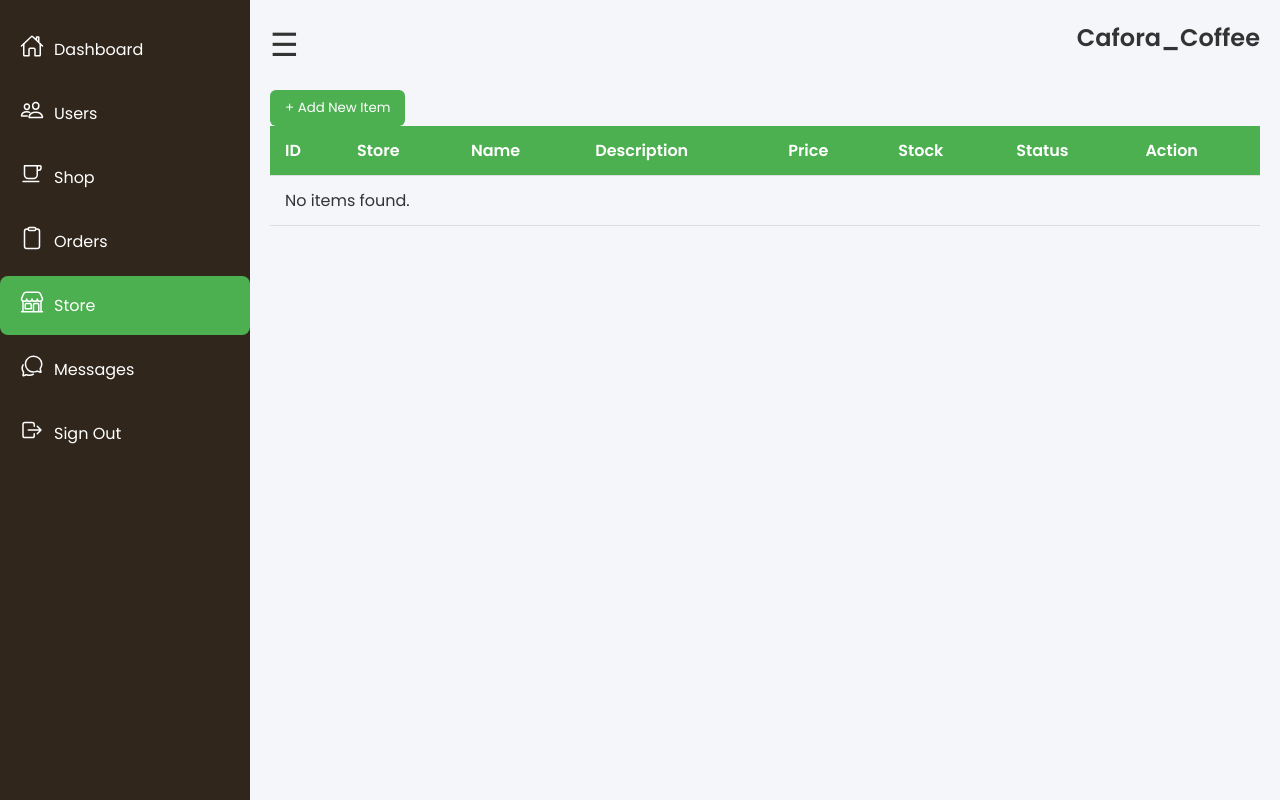
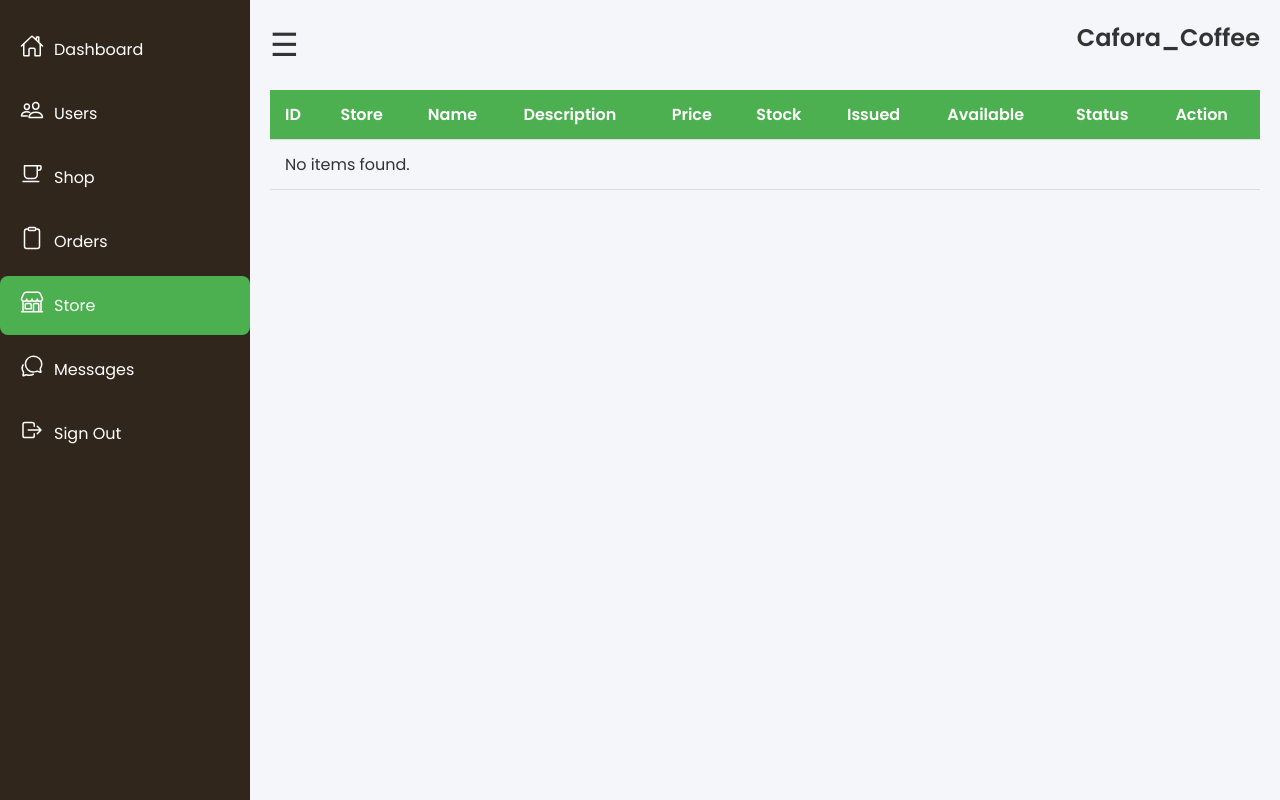
Before and after one commit to keshan-dev/cafora_coffee_php, a PHP site: page /admin/manage_store.php in a window 1280 px wide. Run offline with PHP 8.4, Linux system fonts and the light colour scheme; the visitor is signed in with stand-in values (Sample User, id 1); data that the repository does not hold is empty.

Commit message:
Add issued columd and logic for that

```diff
--- a/admin/manage_store.php
+++ b/admin/manage_store.php
@@ -3,33 +3,18 @@
 require '../includes/auth.php';
 require '../includes/database_connection.php';
 
-// Add Item
-if (isset($_POST['add'])) {
-    $store_id    = $_POST['store_id'];
-    $name        = $_POST['name'];
-    $description = $_POST['description'];
-    $price       = $_POST['price'];
-    $stock       = $_POST['stock'];
-    $status      = $_POST['status'];
+// Update Issued only
+if (isset($_POST['update_issued'])) {
+    $id     = $_POST['item_id'];
+    $issued = (int) $_POST['issued'];
 
-    $stmt = $pdo->prepare("INSERT INTO store_items (store_id,name,description,price,stock,status,created_at) VALUES (?,?,?,?,?,?,NOW())");
-    $stmt->execute([$store_id,$name,$description,$price,$stock,$status]);
-    header("Location: manage_store.php"); exit;
-}
-
-// Update Item
-if (isset($_POST['update'])) {
-    $id          = $_POST['item_id'];
-    $store_id    = $_POST['store_id'];
-    $name        = $_POST['name'];
-    $description = $_POST['description'];
-    $price       = $_POST['price'];
-    $stock       = $_POST['stock'];
-    $status      = $_POST['status'];
-
-    $stmt = $pdo->prepare("UPDATE store_items SET store_id=?, name=?, description=?, price=?, stock=?, status=? WHERE id=?");
-    $stmt->execute([$store_id,$name,$description,$price,$stock,$status,$id]);
-    header("Location: manage_store.php"); exit;
+    // make sure issued is not negative
+    if ($issued >= 0) {
+        $stmt = $pdo->prepare("UPDATE store_items SET issued=? WHERE id=?");
+        $stmt->execute([$issued, $id]);
+    }
+    header("Location: manage_store.php");
+    exit;
 }
 
 // Delete Item
@@ -41,7 +26,11 @@
 }
 
 // Fetch Items & Stores
-$items = $pdo->query("SELECT si.*, s.name AS store_name FROM store_items si JOIN stores s ON si.store_id=s.id ORDER BY si.created_at DESC")->fetchAll(PDO::FETCH_ASSOC);
+$items = $pdo->query("SELECT si.*, s.name AS store_name
+                      FROM store_items si
+                      JOIN stores s ON si.store_id=s.id
+                      ORDER BY si.created_at DESC")->fetchAll(PDO::FETCH_ASSOC);
+
 $stores = $pdo->query("SELECT * FROM stores WHERE status='active' ORDER BY name")->fetchAll(PDO::FETCH_ASSOC);
 ?>
 <!DOCTYPE html>
@@ -60,9 +49,6 @@
             <h2>Cafora_Coffee</h2>
         </div>
 
-        <!-- Button to Open Add Item Modal -->
-        <button class="btn-add" onclick="openAddModal()">+ Add New Item</button>
-
         <!-- Items Table -->
         <div class="table-wrapper">
             <table class="styled-table">
@@ -74,12 +60,18 @@
                         <th>Description</th>
                         <th>Price</th>
                         <th>Stock</th>
+                        <th>Issued</th>
+                        <th>Available</th>
                         <th>Status</th>
                         <th>Action</th>
                     </tr>
                 </thead>
                 <tbody>
                     <?php foreach($items as $item): ?>
+                        <?php
+                            $issued    = $item['issued'] ?? 0;
+                            $available = $item['stock'] - $issued;
+                        ?>
                         <tr>
                             <td><?= $item['id'] ?></td>
                             <td><?= htmlspecialchars($item['store_name']) ?></td>
@@ -87,24 +79,25 @@
                             <td><?= htmlspecialchars($item['description']) ?></td>
                             <td>$<?= $item['price'] ?></td>
                             <td><?= $item['stock'] ?></td>
+                            <td><?= $issued ?></td>
+                            <td><?= $available ?></td>
                             <td><?= $item['status'] ?></td>
                             <td>
                                 <button class="btn-edit"
-                                    onclick="openEditModal(
+                                    onclick="openIssuedModal(
                                         '<?= $item['id'] ?>',
-                                        '<?= $item['store_id'] ?>',
+                                        '<?= htmlspecialchars($item['store_name'],ENT_QUOTES) ?>',
                                         '<?= htmlspecialchars($item['name'],ENT_QUOTES) ?>',
-                                        '<?= htmlspecialchars($item['description'],ENT_QUOTES) ?>',
                                         '<?= $item['price'] ?>',
                                         '<?= $item['stock'] ?>',
-                                        '<?= $item['status'] ?>'
+                                        '<?= $issued ?>'
                                     )">Edit</button>
                                 <a class="btn-delete" href="manage_store.php?delete=<?= $item['id'] ?>" onclick="return confirm('Delete this item?')">Delete</a>
                             </td>
                         </tr>
                     <?php endforeach; ?>
                     <?php if(empty($items)): ?>
-                        <tr><td colspan="8">No items found.</td></tr>
+                        <tr><td colspan="10">No items found.</td></tr>
                     <?php endif; ?>
                 </tbody>
             </table>
@@ -112,75 +105,48 @@
     </div>
 </div>
 
-<!-- Add Item Modal -->
-<div id="addModal" class="modal">
+<!-- Issued Edit Modal -->
+<div id="issuedModal" class="modal">
     <div class="modal-content">
-        <span class="close" onclick="closeAddModal()">&times;</span>
-        <h3>Add New Item</h3>
+        <span class="close" onclick="closeIssuedModal()">&times;</span>
+        <h3>Edit Issued Count</h3>
         <form method="POST">
-            <select name="store_id" required>
-                <option value="">Select Store</option>
-                <?php foreach($stores as $store): ?>
-                    <option value="<?= $store['id'] ?>"><?= htmlspecialchars($store['name']) ?></option>
-                <?php endforeach; ?>
-            </select>
-            <input type="text" name="name" placeholder="Item Name" required>
-            <input type="text" name="description" placeholder="Description">
-            <input type="number" name="price" placeholder="Price" step="0.01" required>
-            <input type="number" name="stock" placeholder="Stock" value="0" required>
-            <select name="status">
-                <option value="active">Active</option>
-                <option value="inactive">Inactive</option>
-            </select>
-            <button type="submit" name="add" class="btn-add">Add Item</button>
-        </form>
-    </div>
-</div>
+            <input type="hidden" name="item_id" id="issued_id">
 
-<!-- Edit Item Modal -->
-<div id="editModal" class="modal">
-    <div class="modal-content">
-        <span class="close" onclick="closeEditModal()">&times;</span>
-        <h3>Edit Item</h3>
-        <form method="POST">
-            <input type="hidden" name="item_id" id="edit_id">
-            <select name="store_id" id="edit_store" required>
-                <?php foreach($stores as $store): ?>
-                    <option value="<?= $store['id'] ?>"><?= htmlspecialchars($store['name']) ?></option>
-                <?php endforeach; ?>
-            </select>
-            <input type="text" name="name" id="edit_name" placeholder="Item Name" required>
-            <input type="text" name="description" id="edit_description" placeholder="Description">
-            <input type="number" name="price" id="edit_price" step="0.01" required>
-            <input type="number" name="stock" id="edit_stock" required>
-            <select name="status" id="edit_status">
-                <option value="active">Active</option>
-                <option value="inactive">Inactive</option>
-            </select>
-            <button type="submit" name="update" class="btn-add">Save</button>
+            <label>Store</label>
+            <input type="text" id="issued_store" readonly>
+
+            <label>Name</label>
+            <input type="text" id="issued_name" readonly>
+
+            <label>Price</label>
+            <input type="text" id="issued_price" readonly>
+
+            <label>Stock</label>
+            <input type="text" id="issued_stock" readonly>
+
+            <label>Issued</label>
+            <input type="number" name="issued" id="issued_value" min="0" required>
+
+            <button type="submit" name="update_issued" class="btn-add">Save</button>
         </form>
     </div>
 </div>
 
 <script>
-function openAddModal(){ document.getElementById('addModal').style.display='flex'; }
-function closeAddModal(){ document.getElementById('addModal').style.display='none'; }
-
-function openEditModal(id,store_id,name,desc,price,stock,status){
-    document.getElementById('edit_id').value=id;
-    document.getElementById('edit_store').value=store_id;
-    document.getElementById('edit_name').value=name;
-    document.getElementById('edit_description').value=desc;
-    document.getElementById('edit_price').value=price;
-    document.getElementById('edit_stock').value=stock;
-    document.getElementById('edit_status').value=status;
-    document.getElementById('editModal').style.display='flex';
+function openIssuedModal(id,store,name,price,stock,issued){
+    document.getElementById('issued_id').value=id;
+    document.getElementById('issued_store').value=store;
+    document.getElementById('issued_name').value=name;
+    document.getElementById('issued_price').value=price;
+    document.getElementById('issued_stock').value=stock;
+    document.getElementById('issued_value').value=issued;
+    document.getElementById('issuedModal').style.display='flex';
 }
-function closeEditModal(){ document.getElementById('editModal').style.display='none'; }
+function closeIssuedModal(){ document.getElementById('issuedModal').style.display='none'; }
 
 window.onclick=function(e){
-    if(e.target==document.getElementById('addModal')) closeAddModal();
-    if(e.target==document.getElementById('editModal')) closeEditModal();
+    if(e.target==document.getElementById('issuedModal')) closeIssuedModal();
 }
 
 const toggle = document.querySelector('.toggle');
```
